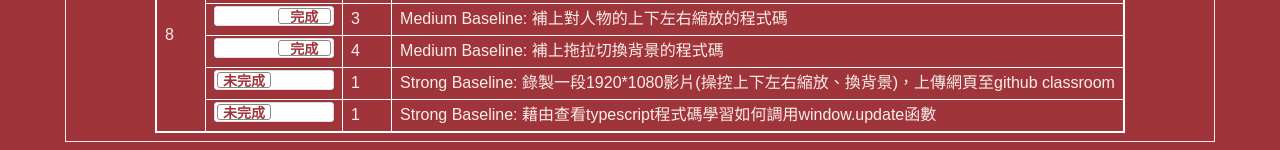
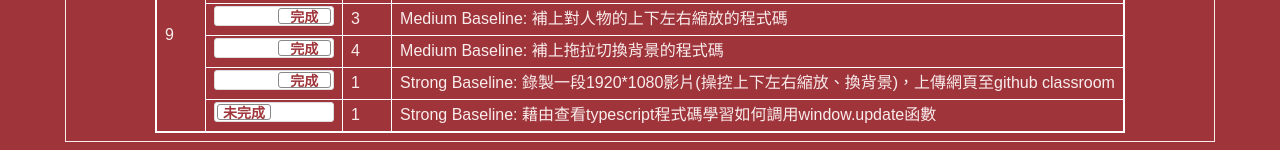
Before and after one commit to NTUT-CG-Lab/ca2022f-hw-kairaun, a plain HTML site: page hw02/index.html in a window 1280 px wide. Shown: the part 335-485 px from the top of the page. Drawn offline with nearby package versions, Linux system fonts and the light colour scheme.

Commit message:
Update index.html

```diff
--- a/hw02/index.html
+++ b/hw02/index.html
@@ -246,7 +246,7 @@
           <td>Medium Baseline: 補上拖拉切換背景的程式碼</td>
         </tr>
         <tr>
-          <td><input type="checkbox" class="flipswitch" id="myCheckbox5" ></td>
+          <td><input type="checkbox" class="flipswitch" id="myCheckbox5" checked></td>
           <td id='m5'>1</td>
           <td>Strong Baseline: 錄製一段1920*1080影片(操控上下左右縮放、換背景)，上傳網頁至github classroom</td>
         </tr>
```
